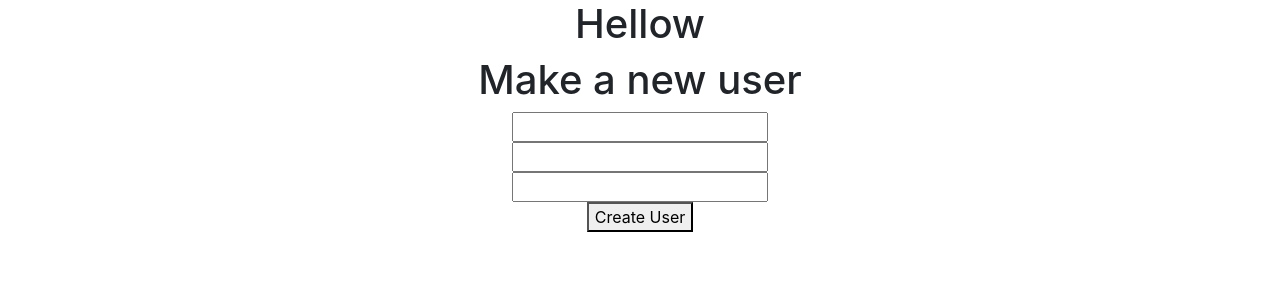
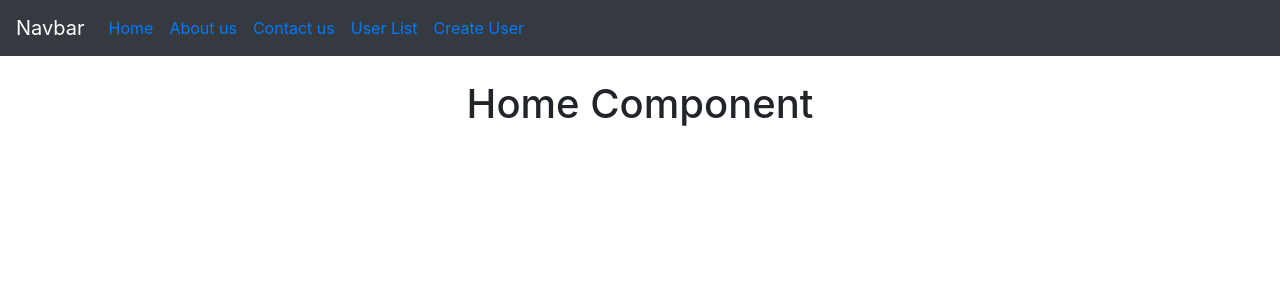
Before and after one commit to Ravathon/reactTuts, a React (Create React App) app: page / in a window 1280 px wide. Shown: the top 300 px of the page. Built offline with nearby package versions, Linux system fonts and the light colour scheme.

Commit message:
[Routing]

```diff
--- a/package.json
+++ b/package.json
@@ -10,6 +10,7 @@
     "react": "^17.0.2",
     "react-bootstrap": "^1.6.0",
     "react-dom": "^17.0.2",
+    "react-router-dom": "^5.2.0",
     "react-scripts": "4.0.3",
     "web-vitals": "^1.1.2"
   },
--- a/src/App.js
+++ b/src/App.js
@@ -1,9 +1,12 @@
-import React, {useState} from 'react';
+import React, { useState } from 'react';
 import './App.css';
-import About from './About'
+import About from './About';
+import Home from './Home';
 import Contact from './Contact';
 import Users from './Users';
+import { Link, Route, BrowserRouter as Router, Switch } from 'react-router-dom';
 import CreateUser from './CreateUser';
+import { Navbar, Nav } from 'react-bootstrap';
 
 function App() {
 
@@ -11,9 +14,58 @@ function App() {
 
   return (
     <div className="App">
-      <h1>Hellow</h1>
 
+      <Router>
+
+        {/* With bootstrap routing */}
+        <Navbar bg="dark" variant="dark">
+          <Navbar.Brand href="#home">Navbar</Navbar.Brand>
+          <Nav className="mr-auto">
+            <Nav.Link href="#home"><Link to="/" >Home</Link><br /></Nav.Link>
+            <Nav.Link href="#features"><Link to="/about" >About us</Link></Nav.Link>
+            <Nav.Link href="#pricing"><Link to="/contact" >Contact us</Link></Nav.Link>
+            <Nav.Link href="#features"><Link to="/userList" >User List</Link></Nav.Link>
+            <Nav.Link href="#pricing"><Link to="/createUser" >Create User</Link></Nav.Link>
+          </Nav>
+        </Navbar>
+        <br />
+
+        {/* A <Switch> looks through its children <Route>s and
+            renders the first one that matches the current URL.
+            if current url has given path then associated component will render ex - url = /about then
+            <About /> - this component will rendered
+            */}
+        <Switch>
+          <Route path="/about">
+            <About />
+          </Route>
+          <Route path="/userList">
+            <Users />
+          </Route>
+          <Route path="/contact">
+            <Contact />
+          </Route>
+          <Route path="/createUser">
             <CreateUser />
+          </Route>
+          {/* Home component will come at last since its path is only / so it will match above cases
+          therefore we wrote last */}
+          <Route path="/">
+            <Home />
+          </Route>
+        </Switch>
+
+
+
+
+        {/* below is example to routing but above we have used bootstrap for better UI
+        <Link to="/about" >About us</Link><br />
+        */}
+
+
+        {/* <h1>Hellow</h1>
+
+        <CreateUser /> */}
 
 
         {/* <Users /> */}
@@ -28,6 +80,7 @@ function App() {
         {/* <About name = {name}/> */}
         {/* <button onClick={() => setName('raviaaan')}>Update Props</button> */}
         {/* <Contact name={name}/> */}
+      </Router>
     </div>
   );
 }
--- /dev/null
+++ b/src/Home.js
@@ -0,0 +1,12 @@
+import React from 'react';
+
+function Home(){
+
+    return(
+        <div>
+            <h1>Home Component</h1>
+        </div>
+    );
+}
+
+export default Home;
```
Also changed, not shown: 1 other file (tests, documents, lock files or other folders). Lines whose indentation alone changed are shown as unchanged.
